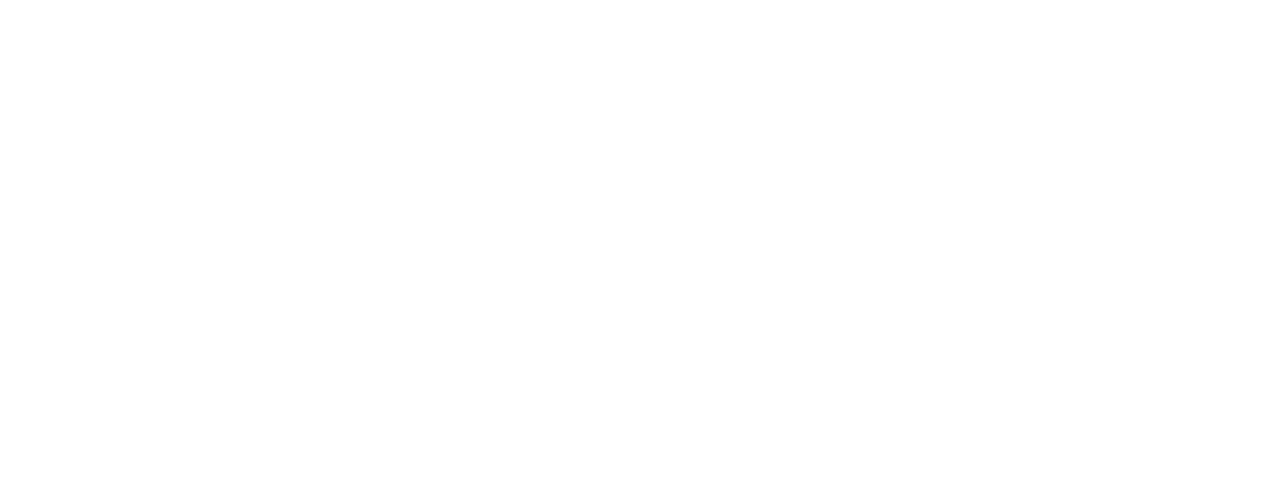
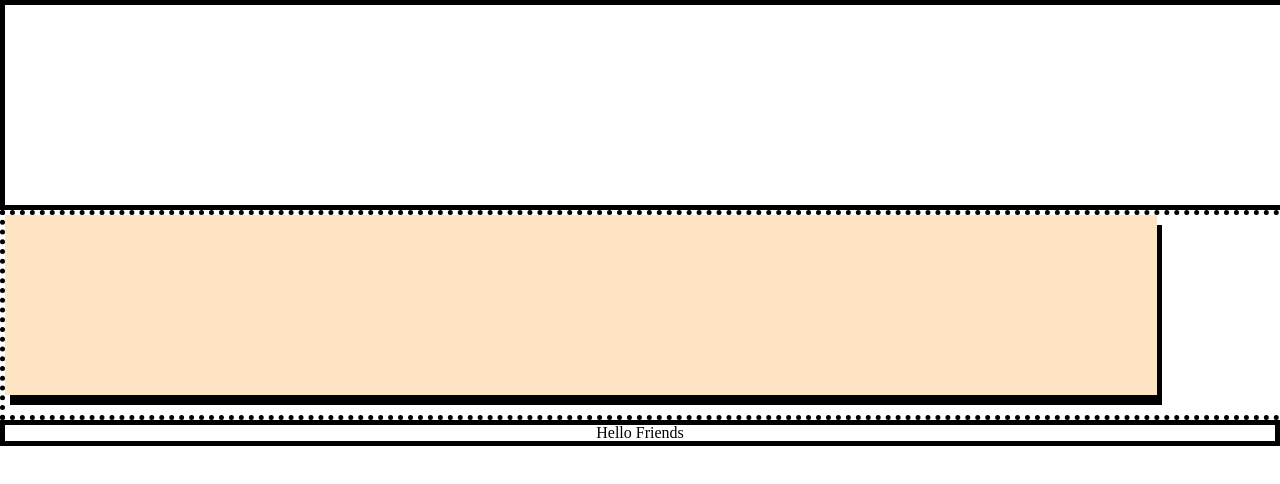
Before and after one commit to TYMEUD/F28-HTML-CSS-LAB2, a plain HTML site: page drill-2/index.html in a window 1280 px wide. Drawn offline with Linux system fonts and the light colour scheme.

Commit message:
added reset.css

```diff
--- a/drill-1/index.html
+++ b/drill-1/index.html
@@ -5,6 +5,7 @@
     <meta http-equiv="X-UA-Compatible" content="IE=edge">
     <meta name="viewport" content="width=device-width, initial-scale=1.0">
     <link rel="stylesheet" href="index.css">
+    <link rel="stylesheet" href="reset.css">
     <title>First Png</title>
 </head>
 <body>
--- /dev/null
+++ b/drill-1/reset.css
@@ -0,0 +1,43 @@
+html, body, div, span, applet, object, iframe,
+h1, h2, h3, h4, h5, h6, p, blockquote, pre,
+a, abbr, acronym, address, big, cite, code,
+del, dfn, em, img, ins, kbd, q, s, samp,
+small, strike, strong, sub, sup, tt, var,
+b, u, i, center,
+dl, dt, dd, ol, ul, li,
+fieldset, form, label, legend,
+table, caption, tbody, tfoot, thead, tr, th, td,
+article, aside, canvas, details, embed,
+figure, figcaption, footer, header, hgroup,
+menu, nav, output, ruby, section, summary,
+time, mark, audio, video {
+	margin: 0;
+	padding: 0;
+	border: 0;
+	font-size: 100%;
+	font: inherit;
+	vertical-align: baseline;
+}
+/* HTML5 display-role reset for older browsers */
+article, aside, details, figcaption, figure,
+footer, header, hgroup, menu, nav, section {
+	display: block;
+}
+body {
+	line-height: 1;
+}
+ol, ul {
+	list-style: none;
+}
+blockquote, q {
+	quotes: none;
+}
+blockquote:before, blockquote:after,
+q:before, q:after {
+	content: '';
+	content: none;
+}
+table {
+	border-collapse: collapse;
+	border-spacing: 0;
+}
--- a/drill-2/index.css
+++ b/drill-2/index.css
@@ -0,0 +1,35 @@
+body {
+    background-color: white;
+    display: flex;
+    flex-direction: column;
+}
+
+#div-parent {
+    width: 100%;
+    height: 200px;
+    border: 5px solid black
+
+}
+
+#div-parent2 {
+    width: 100%;
+    height: 200px;
+    border: 5px dotted black
+}
+
+#sdiv {
+    background-color: bisque;
+    width: 90%;
+    height: 90%;
+    padding: 0px;
+    box-shadow:5px 10px black;
+    align-content: center;
+}
+
+#third-divs {
+    border: 5px solid black;
+}
+
+#Hello-Friends {
+    text-align: center;
+}
--- a/drill-2/index.html
+++ b/drill-2/index.html
@@ -0,0 +1,25 @@
+<!DOCTYPE html>
+<html lang="en">
+<head>
+    <meta charset="UTF-8">
+    <meta http-equiv="X-UA-Compatible" content="IE=edge">
+    <meta name="viewport" content="width=device-width, initial-scale=1.0">
+    <link rel="stylesheet" href="index.css">
+    <link rel="stylesheet" href="reset.css">
+    <title>Document</title>
+</head>
+<body>
+    <div class="first-divs" id="div-parent">
+        <div id="fdiv-1"></div>
+        <div id="fdiv-2"></div>
+        <div id="fdiv-3"></div>
+    </div>
+    <div class="second-divs" id="div-parent2">
+        <div id="sdiv"></div>
+    </div>
+    <div id="third-divs">
+        <div id="Hello-Friends">Hello Friends</div>
+    </div>
+
+</body>
+</html>
--- /dev/null
+++ b/drill-2/reset.css
@@ -0,0 +1,43 @@
+html, body, div, span, applet, object, iframe,
+h1, h2, h3, h4, h5, h6, p, blockquote, pre,
+a, abbr, acronym, address, big, cite, code,
+del, dfn, em, img, ins, kbd, q, s, samp,
+small, strike, strong, sub, sup, tt, var,
+b, u, i, center,
+dl, dt, dd, ol, ul, li,
+fieldset, form, label, legend,
+table, caption, tbody, tfoot, thead, tr, th, td,
+article, aside, canvas, details, embed,
+figure, figcaption, footer, header, hgroup,
+menu, nav, output, ruby, section, summary,
+time, mark, audio, video {
+	margin: 0;
+	padding: 0;
+	border: 0;
+	font-size: 100%;
+	font: inherit;
+	vertical-align: baseline;
+}
+/* HTML5 display-role reset for older browsers */
+article, aside, details, figcaption, figure,
+footer, header, hgroup, menu, nav, section {
+	display: block;
+}
+body {
+	line-height: 1;
+}
+ol, ul {
+	list-style: none;
+}
+blockquote, q {
+	quotes: none;
+}
+blockquote:before, blockquote:after,
+q:before, q:after {
+	content: '';
+	content: none;
+}
+table {
+	border-collapse: collapse;
+	border-spacing: 0;
+}
```
